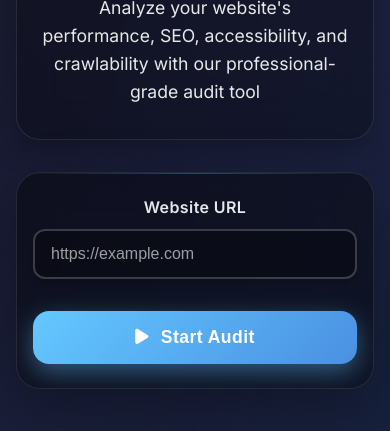
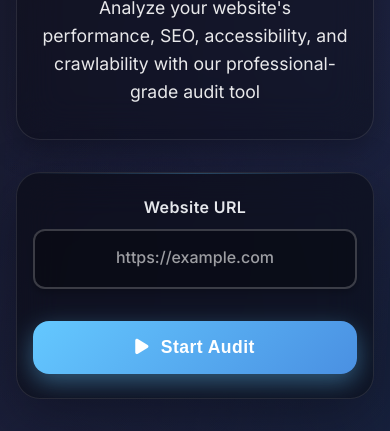
Before and after one commit to manu-optimizemydata/Website_audit_tool, a website: page public/index.html in a window 390 px wide. Shown: the part 149-580 px from the top of the page. Drawn offline with Linux system fonts and the light colour scheme.

Commit message:
CONTENTEDITABLE SOLUTION: Replace input with contenteditable div for mobile
- Replaced input field with contenteditable div for better mobile compatibility
- Added hidden input to sync contenteditable content for form submission
- Added CSS styling to make contenteditable look like input field
- Added placeholder functionality using CSS pseudo-elements
- Updated JavaScript to handle contenteditable input events
- Added paste event handling for better mobile experience
- Should resolve persistent mobile input focus issues
- Contenteditable divs often work better on mobile than input fields

```diff
--- a/public/index.html
+++ b/public/index.html
@@ -169,6 +169,43 @@
         .url-input:hover {
             border-color: rgba(255, 255, 255, 0.3);
             box-shadow: 0 6px 20px rgba(0, 0, 0, 0.3);
+        }
+
+        /* Contenteditable Input Styles */
+        .contenteditable-input {
+            min-height: 60px;
+            padding: 1rem 1.25rem;
+            border: 2px solid rgba(255, 255, 255, 0.2);
+            border-radius: 16px;
+            background: rgba(0, 0, 0, 0.3);
+            color: #ffffff;
+            box-shadow: 0 4px 6px rgba(0, 0, 0, 0.2);
+            outline: none;
+            width: 100%;
+            box-sizing: border-box;
+            font-family: inherit;
+            font-size: 1rem;
+            line-height: 1.5;
+            transition: all 0.3s ease;
+            cursor: text;
+        }
+
+        .contenteditable-input:focus {
+            border-color: #64c8ff;
+            background: rgba(0, 0, 0, 0.4);
+            box-shadow: 0 0 0 4px rgba(100, 200, 255, 0.2), 0 8px 25px rgba(100, 200, 255, 0.3);
+            transform: translateY(-2px);
+        }
+
+        .contenteditable-input:empty:before {
+            content: attr(data-placeholder);
+            color: rgba(255, 255, 255, 0.6);
+            pointer-events: none;
+        }
+
+        .contenteditable-input:empty:focus:before {
+            content: attr(data-placeholder);
+            color: rgba(255, 255, 255, 0.4);
         }
 
         /* Premium Button Styles */
@@ -1178,7 +1215,8 @@
             <form id="auditForm">
                 <div class="form-group">
                     <label for="url">Website URL</label>
-                    <input type="url" id="url" class="url-input" placeholder="https://example.com" autocomplete="url" required>
+                    <div id="url" class="url-input contenteditable-input" contenteditable="true" data-placeholder="https://example.com" role="textbox" aria-label="Website URL"></div>
+                    <input type="hidden" id="url-hidden" name="url" required>
                 </div>
 
                 <div class="button-group">
@@ -1269,32 +1307,34 @@
             const error = document.getElementById('error');
             const resultsContent = document.getElementById('resultsContent');
 
-            // Simple Mobile Input Fix
-            function fixMobileInputs() {
-                const inputs = document.querySelectorAll('input');
-                inputs.forEach(input => {
-                    // Remove all event listeners first
-                    input.replaceWith(input.cloneNode(true));
-                });
-
-                // Re-select inputs after cloning
-                const newInputs = document.querySelectorAll('input');
-                newInputs.forEach(input => {
-                    // Set basic mobile-friendly attributes
-                    input.setAttribute('autocomplete', 'on');
-                    input.setAttribute('autocorrect', 'on');
-                    input.setAttribute('autocapitalize', 'on');
-                    input.setAttribute('spellcheck', 'true');
+            // Contenteditable Input Handler
+            function setupContenteditableInput() {
+                const contenteditableDiv = document.getElementById('url');
+                const hiddenInput = document.getElementById('url-hidden');
+
+                if (contenteditableDiv) {
+                    // Sync contenteditable content to hidden input
+                    contenteditableDiv.addEventListener('input', function() {
+                        hiddenInput.value = this.textContent.trim();
+                        console.log('Contenteditable input:', hiddenInput.value);
+                    });
+
+                    // Handle paste events
+                    contenteditableDiv.addEventListener('paste', function(e) {
+                        e.preventDefault();
+                        const text = (e.clipboardData || window.clipboardData).getData('text');
+                        document.execCommand('insertText', false, text);
+                    });
 
                     // Simple click handler
-                    input.addEventListener('click', function() {
+                    contenteditableDiv.addEventListener('click', function() {
                         this.focus();
                     });
-                });
-            }
-
-            // Run the fix
-            fixMobileInputs();
+                }
+            }
+
+            // Run the setup
+            setupContenteditableInput();
 
             console.log('Elements found:', {
                 form: !!form,
@@ -1327,7 +1367,8 @@
                 console.log('Button clicked! Starting audit...');
                 isAuditing = true;
 
-                let url = urlInput.value.trim();
+                const hiddenInput = document.getElementById('url-hidden');
+                let url = hiddenInput ? hiddenInput.value.trim() : '';
                 console.log('URL entered:', url);
 
             if (!url) {
@@ -1995,11 +2036,12 @@
                 console.log('📧 Chatbot form submitted!');
 
                 const formData = new FormData(chatbotForm);
+                const hiddenInput = document.getElementById('url-hidden');
                 const chatbotData = {
                     name: formData.get('name'),
                     email: formData.get('email'),
                     phone: formData.get('phone'),
-                    website: urlInput ? urlInput.value : 'Not provided',
+                    website: hiddenInput ? hiddenInput.value : 'Not provided',
                     timestamp: new Date().toISOString(),
                     source: 'chatbot'
                 };
```
